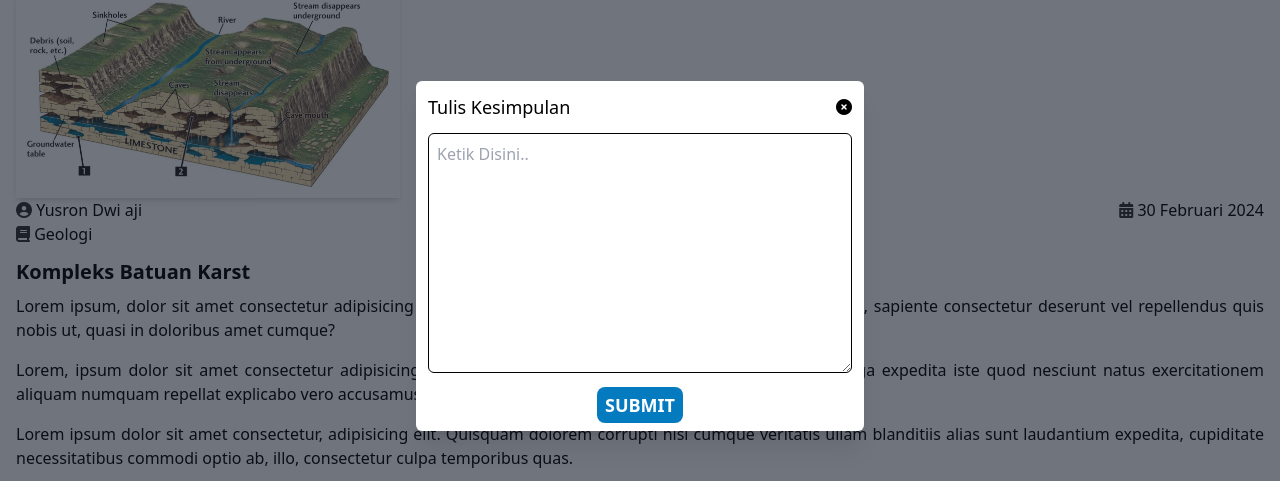
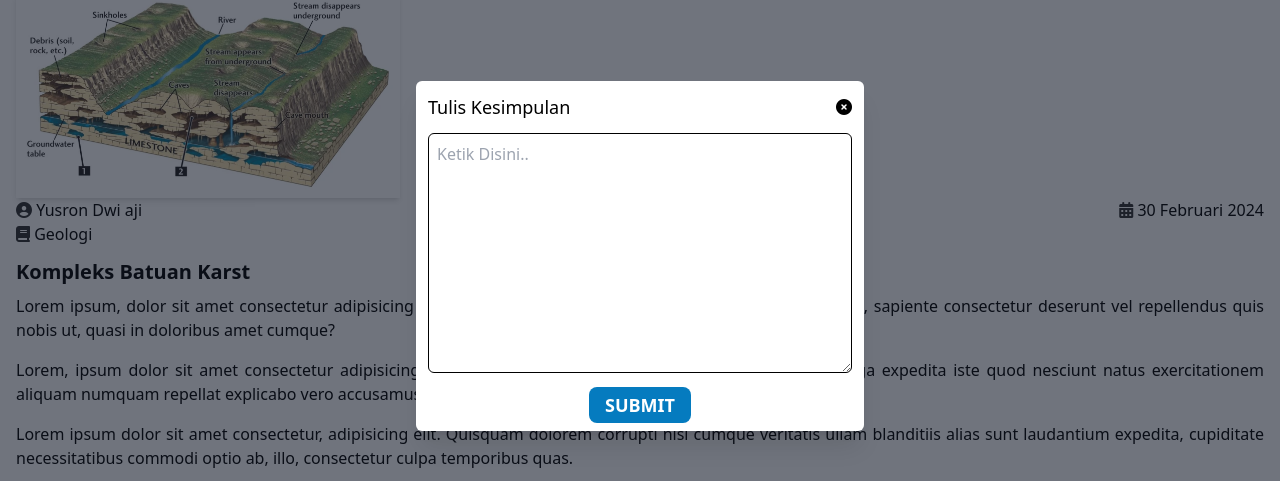
Before and after one commit to GNX56S/eliterasi-smagi, a website: page src/artikel.html in a window 1280 px wide. Both pictures are taken after a click on the button "Kesimpulan". Shown: the part 79-560 px from the top of the page. Drawn offline with Linux system fonts and the light colour scheme.

Commit message:
Update artikel.html

```diff
--- a/src/artikel.html
+++ b/src/artikel.html
@@ -48,10 +48,12 @@
                         </button>
                     </div>
                     <div class="px-3">
-                        <textarea class="border border-black w-full h-60 rounded-md p-2" name="" id="" placeholder="Ketik Disini.."></textarea>
-                    </div>
-                    <div class="text-center p-2">
-                        <button class="bg-[#057bbf] rounded-lg text-lg font-bold text-white px-2 py-1" onclick="closeModal('modelConfirm')">SUBMIT</button>
+                        <form action="POST">
+                            <textarea class="border border-black w-full h-60 rounded-md p-2" name="" id="" placeholder="Ketik Disini.."></textarea>
+                            <div class="text-center p-2">
+                                <button class="bg-[#057bbf] rounded-lg text-lg font-bold text-white px-4 py-1">SUBMIT</button>
+                            </div>
+                        </form>
                     </div>
                 </div>
             </div>
```
